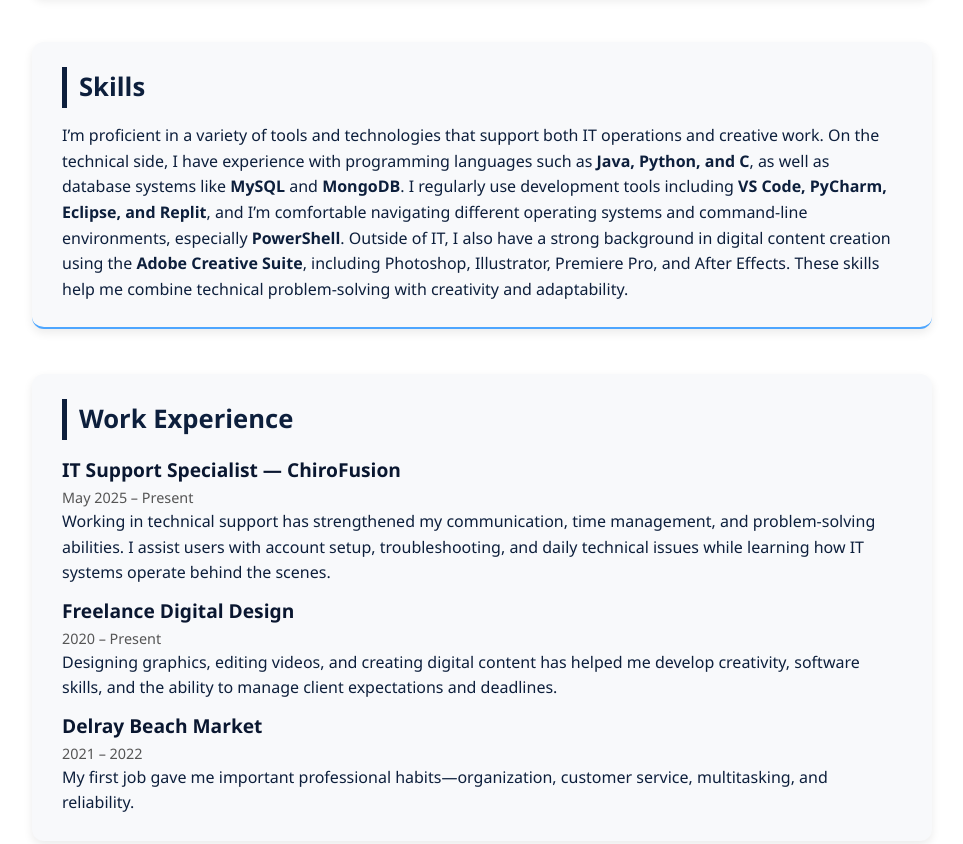
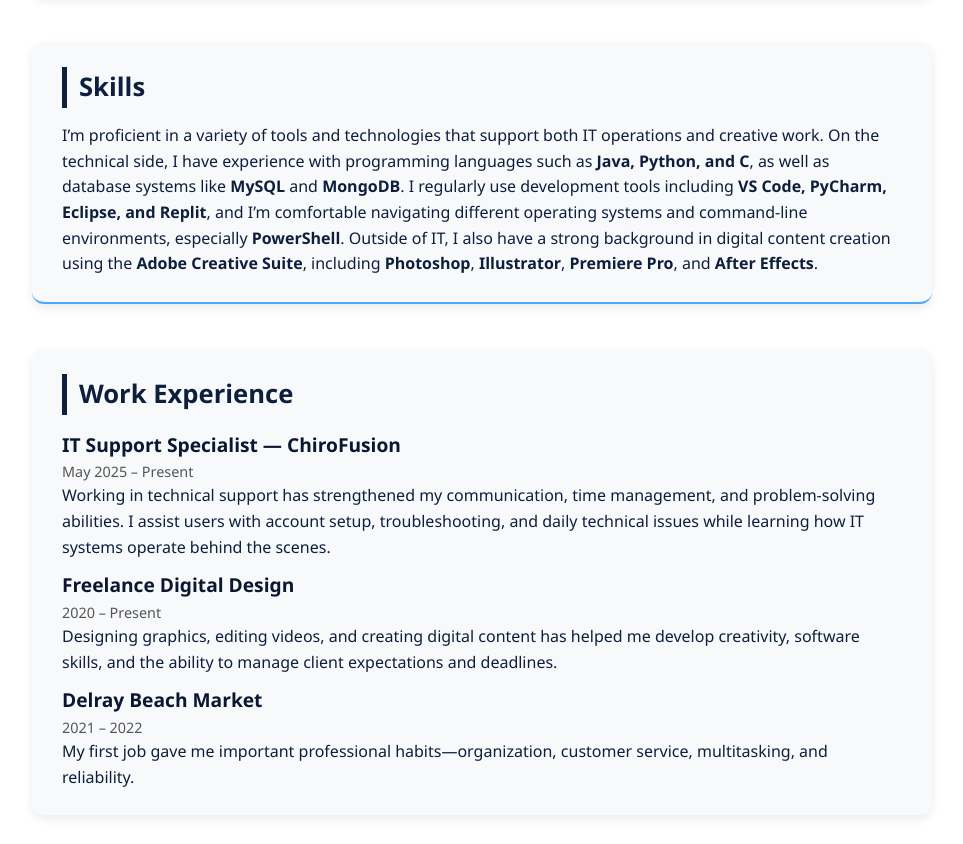
Before and after one commit to DallasMason/dallasmason.github.io, a plain HTML site: page index.html in a window 1280 px wide. Shown: the part 1429-2273 px from the top of the page, without its empty margins (158-1121 px from the left). Drawn offline with Linux system fonts and the light colour scheme.

Commit message:
Update index.html

```diff
--- a/index.html
+++ b/index.html
@@ -82,8 +82,7 @@
       development tools including <strong>VS Code, PyCharm, Eclipse, and Replit</strong>, and I’m comfortable
       navigating different operating systems and command-line environments, especially <strong>PowerShell</strong>.
       Outside of IT, I also have a strong background in digital content creation using the
-      <strong>Adobe Creative Suite</strong>, including Photoshop, Illustrator, Premiere Pro, and After Effects.
-      These skills help me combine technical problem-solving with creativity and adaptability.
+      <strong>Adobe Creative Suite</strong>, including <strong>Photoshop</strong>, <strong>Illustrator</strong>, <strong>Premiere Pro</strong>, and <strong>After Effects</strong>.
     </p>
   </section>
 
```
